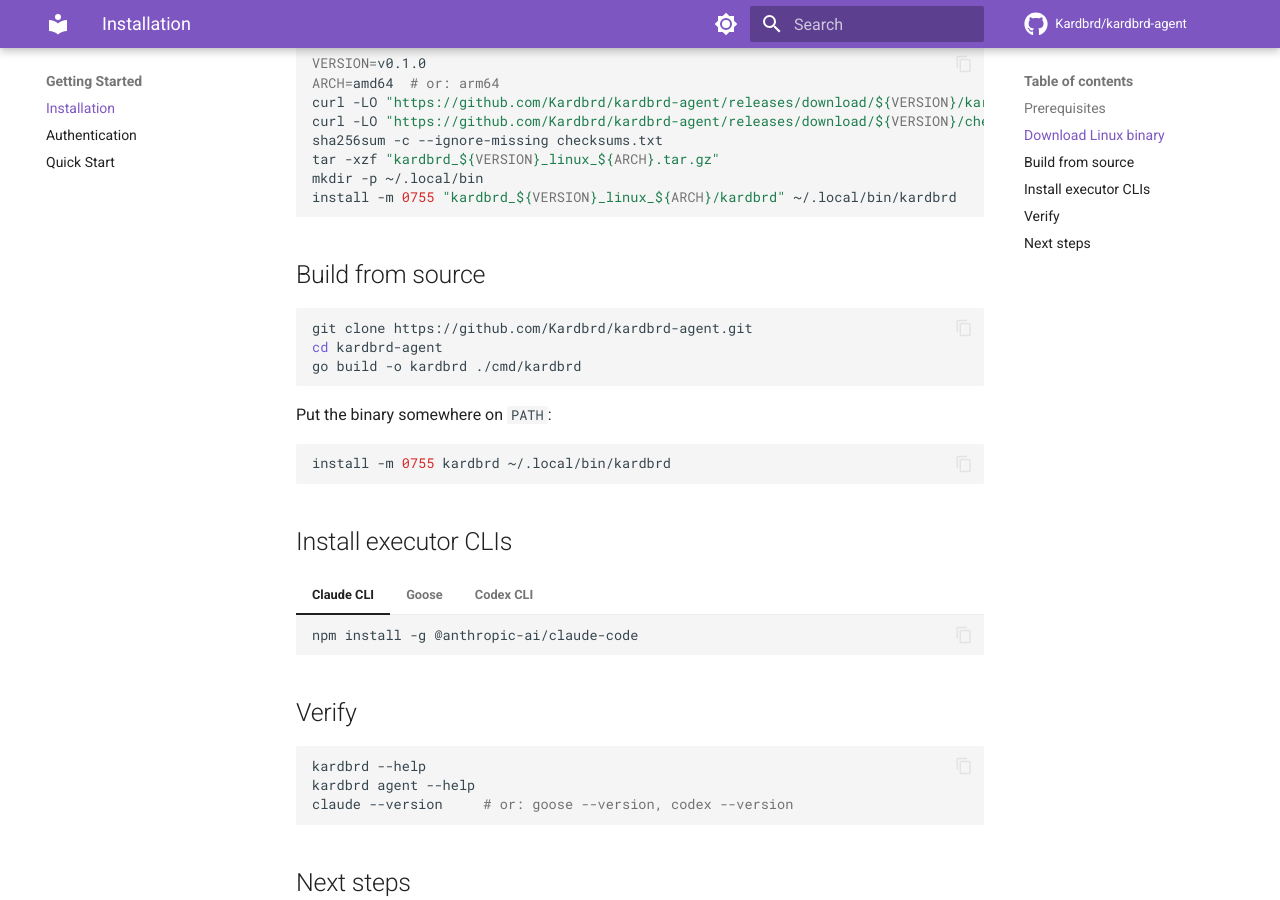
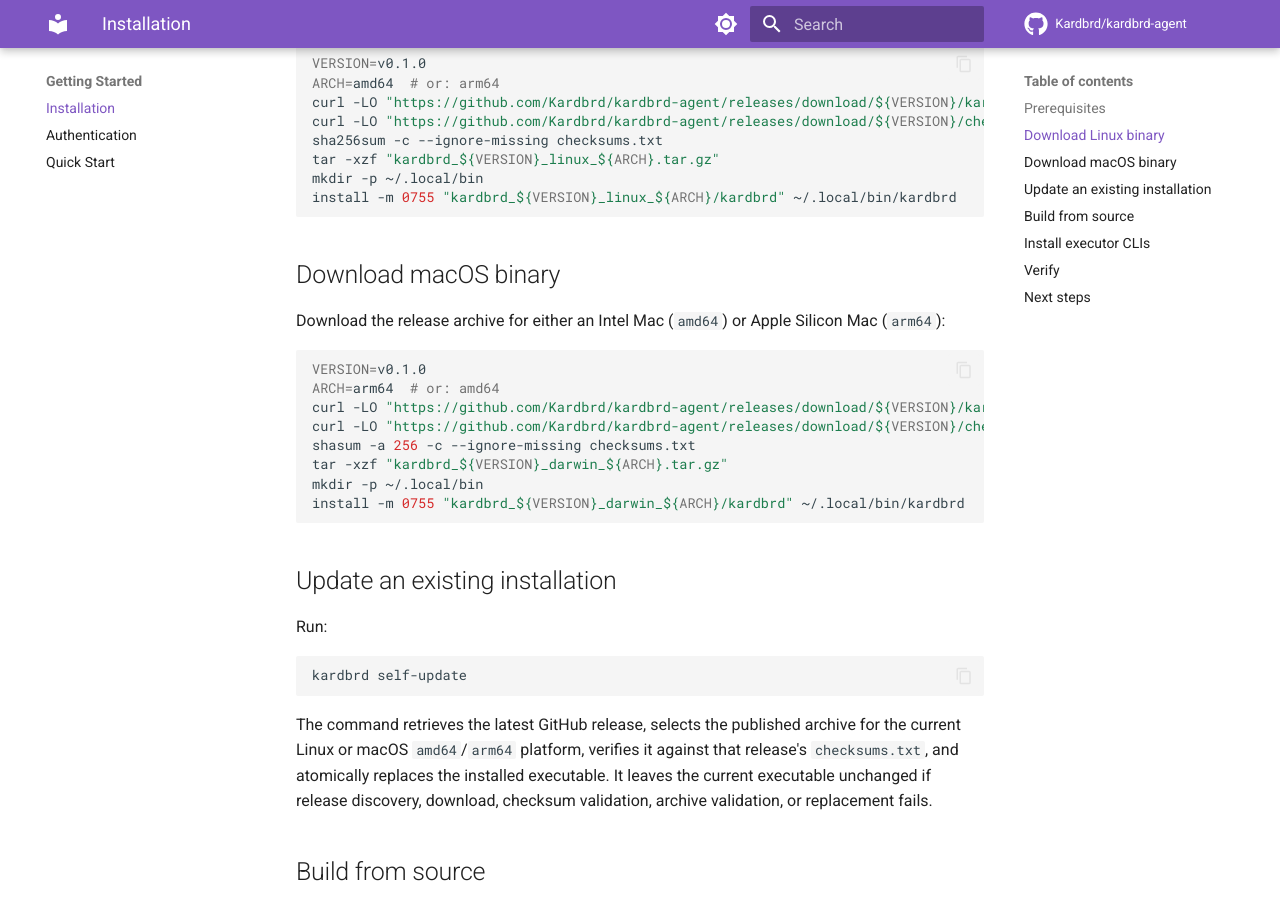
Before and after one commit to Kardbrd/kardbrd-agent, an MkDocs documentation site: the page built from docs/getting-started/installation.md, in a window 1280 px wide and 900 px high, scrolled down 460 px. Built offline with MkDocs 1.6.1 and Material for MkDocs 9.7.7, drawn with Linux system fonts in a browser that asks for light colours; comment, search, counter and statistics services are not loaded.

Commit message:
ci: publish darwin release binaries

````diff
--- a/docs/getting-started/installation.md
+++ b/docs/getting-started/installation.md
@@ -20,6 +20,36 @@
 mkdir -p ~/.local/bin
 install -m 0755 "kardbrd_${VERSION}_linux_${ARCH}/kardbrd" ~/.local/bin/kardbrd
 ```
+
+## Download macOS binary
+
+Download the release archive for either an Intel Mac (`amd64`) or Apple Silicon
+Mac (`arm64`):
+
+```bash
+VERSION=v0.1.0
+ARCH=arm64  # or: amd64
+curl -LO "https://github.com/Kardbrd/kardbrd-agent/releases/download/${VERSION}/kardbrd_${VERSION}_darwin_${ARCH}.tar.gz"
+curl -LO "https://github.com/Kardbrd/kardbrd-agent/releases/download/${VERSION}/checksums.txt"
+shasum -a 256 -c --ignore-missing checksums.txt
+tar -xzf "kardbrd_${VERSION}_darwin_${ARCH}.tar.gz"
+mkdir -p ~/.local/bin
+install -m 0755 "kardbrd_${VERSION}_darwin_${ARCH}/kardbrd" ~/.local/bin/kardbrd
+```
+
+## Update an existing installation
+
+Run:
+
+```bash
+kardbrd self-update
+```
+
+The command retrieves the latest GitHub release, selects the published archive
+for the current Linux or macOS `amd64`/`arm64` platform, verifies it against
+that release's `checksums.txt`, and atomically replaces the installed
+executable. It leaves the current executable unchanged if release discovery,
+download, checksum validation, archive validation, or replacement fails.
 
 ## Build from source
 
````
Also changed, not shown: 2 other files.
